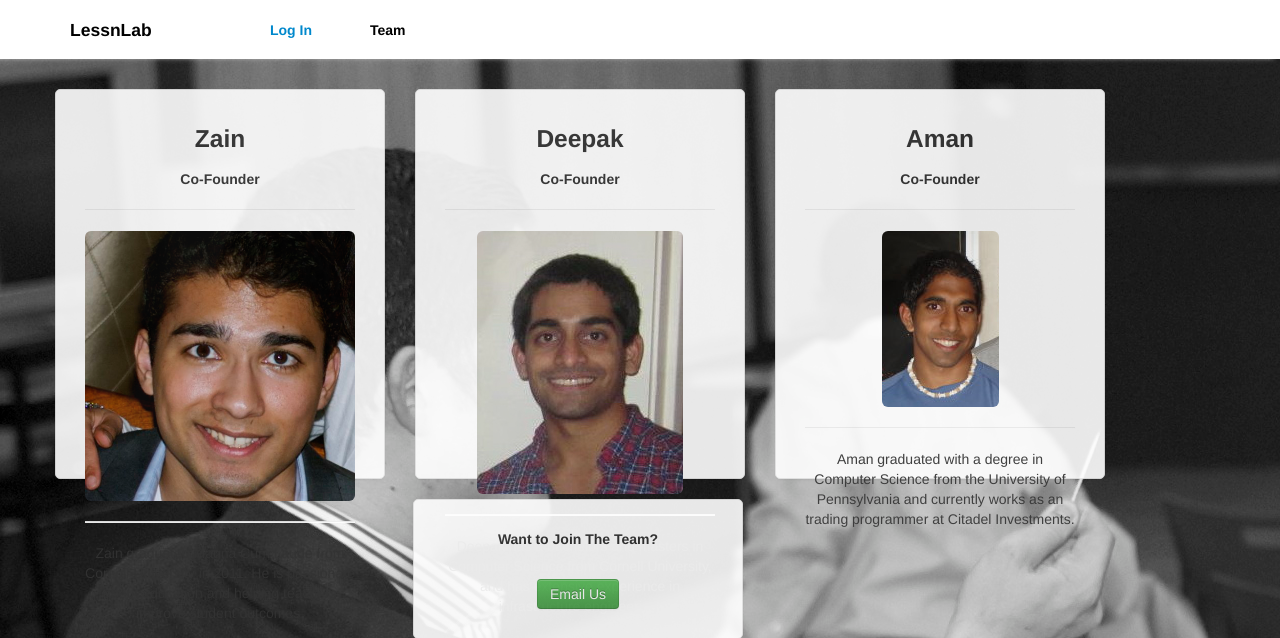
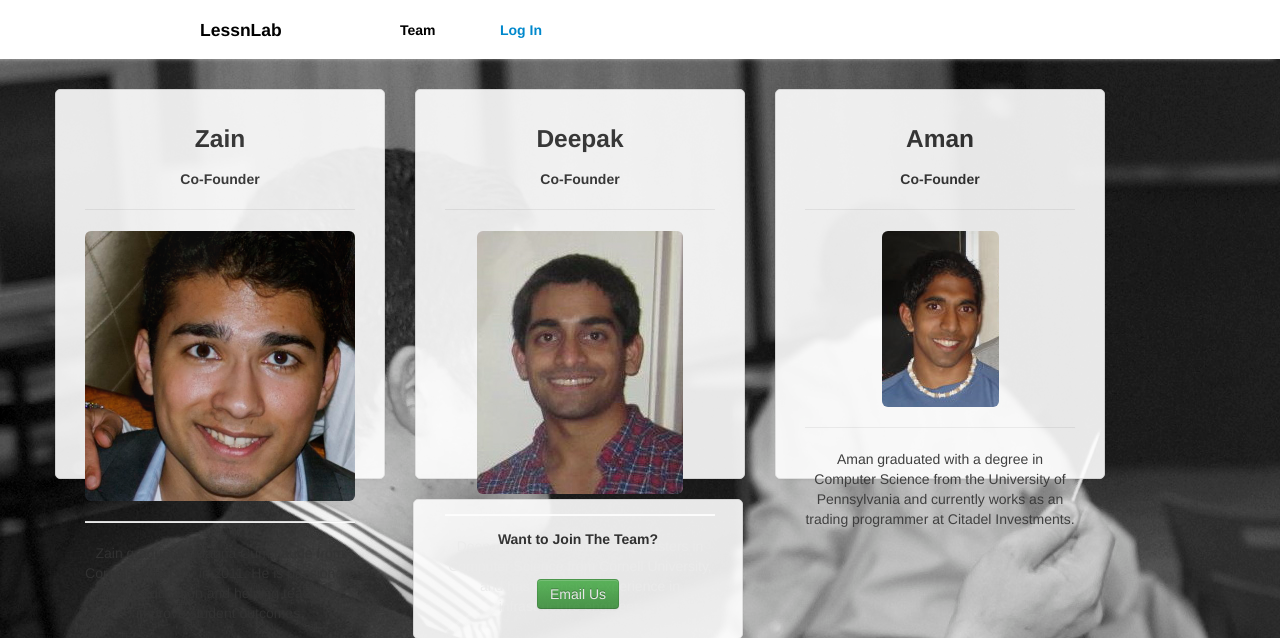
Before and after one commit to arn0601/lessnlab, a Django app: template templates/team.html in a window 1280 px wide. Shown: the top 638 px of the page. Run offline with Django 3.2, Linux system fonts and the light colour scheme; the template is opened without the code that fills it, so the values that code supplies are empty; some libraries are stand-ins or nearby versions.

Commit message:
modified landing

```diff
--- a/static/landingstyles.css
+++ b/static/landingstyles.css
@@ -45,7 +45,6 @@ body {
 
 .page-header {
         margin-top:0px;
-        padding-left: 70px;
         padding-top:10px;
         background-color: white;
         border: none;
@@ -79,7 +78,6 @@ body {
 .form-signin {
         max-width: 300px;
         padding: 19px 29px 29px;
-        margin: 0 auto 20px;
         background-color: white;
         opacity: .9;
         border: 1px solid #e5e5e5;
--- a/templates/team.html
+++ b/templates/team.html
@@ -77,14 +77,14 @@
   </head>
   <body>
   <div class="page-header row">
-  	<div class="span2">
+  	<div class="span2 offset2">
     	<a href="{% url LessonPlanner.views.landing %}" style="color: #000000"><h4>LessnLab</h4></a>
     </div>
     <div class="span1">
-    	<h5><a href="{% url accounts.views.login_user %}"> Log In </a></h5>
+    	<h5>Team</h5>
     </div>
     <div class="span1">
-    	<h5>Team</h5>
+    	<h5><a href="{% url accounts.views.login_user %}"> Log In </a></h5>
     </div>
   </div>
   <div class="container main-content">
```
Also changed, not shown: templates/landing.html (+3 -4 lines).
